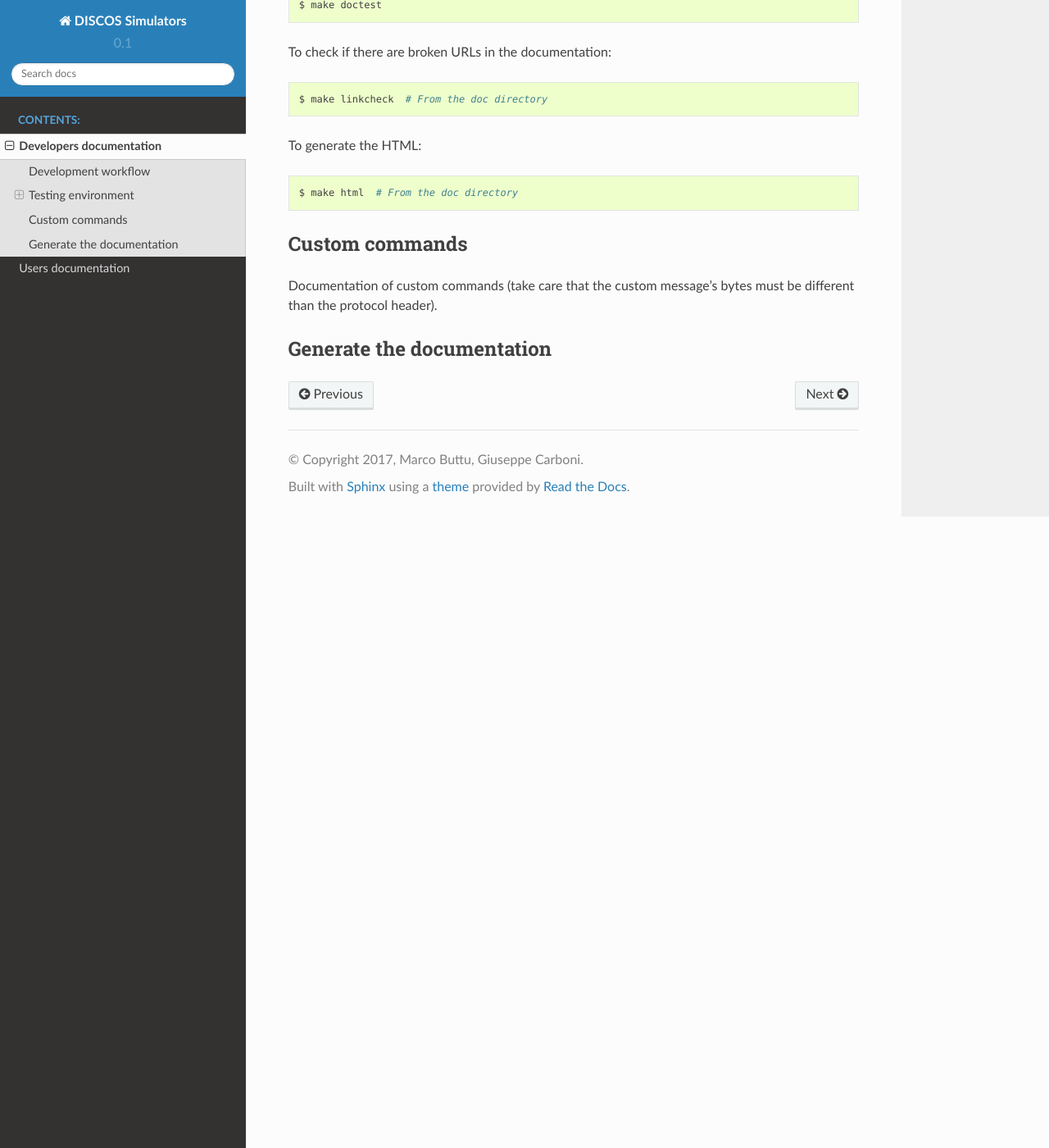
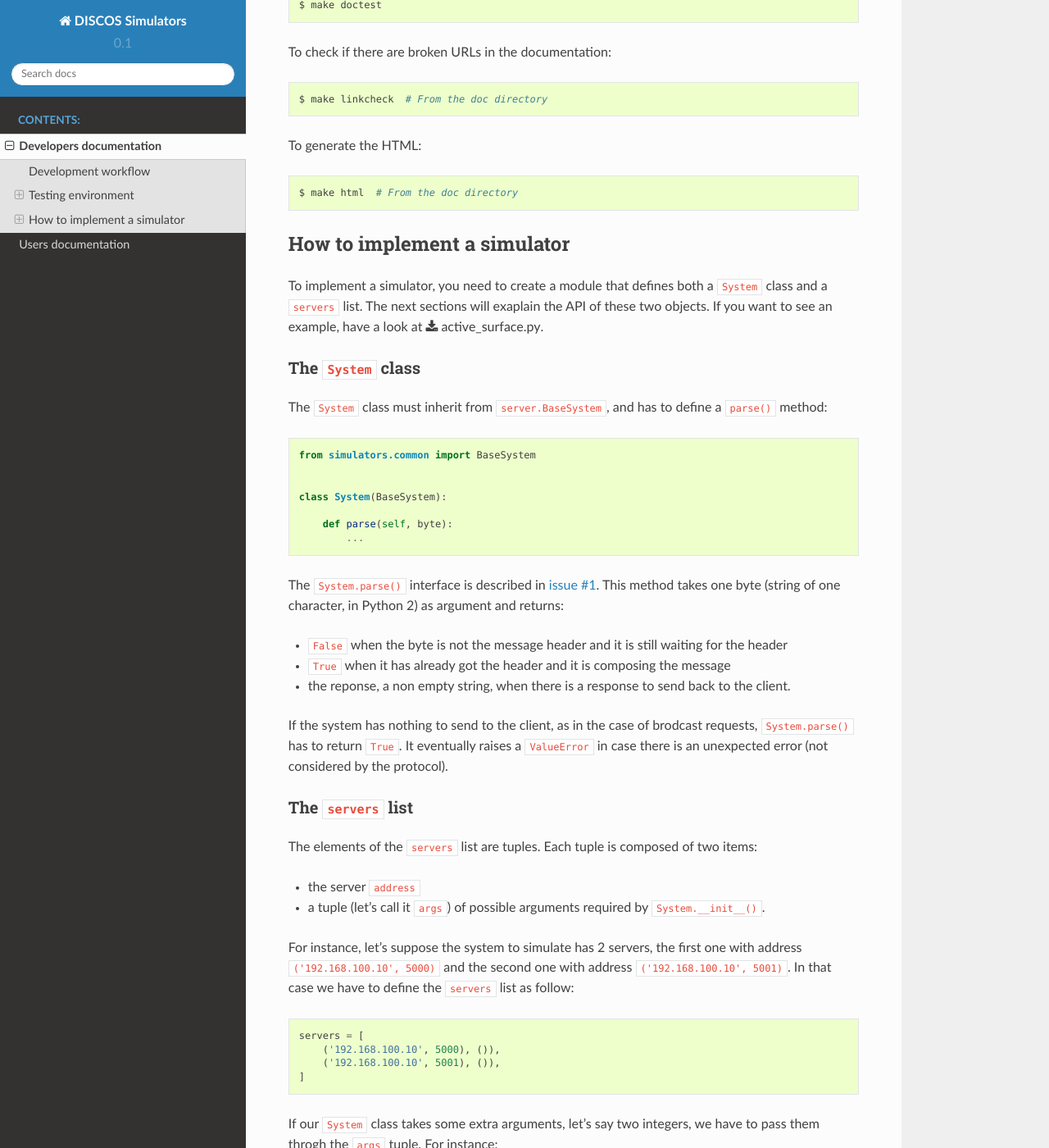
Before and after one commit to discos/simulators, a Sphinx documentation site: the page built from doc/developers.rst, in a window 1280 px wide and 1400 px high, scrolled down 2409 px. Shown: the whole window at 82% size. Built offline with Sphinx 7.4.7 and the Read the Docs theme 2.0.0, drawn with Linux system fonts in a browser that asks for light colours; some of the changed text lies outside the part shown.

Commit message:
Fix #49: write the whole AS simulator.

```diff
--- a/doc/developers.rst
+++ b/doc/developers.rst
@@ -34,7 +34,7 @@
 ------------
 To :ref:`unit-tests` you do not need to install any depencency.
 That is because we are using the ``unittest`` framework, included in the
-Python standard library.  But we do not want to run only the unit tests:
+Python standard library.  But we do not want to only run the unit tests:
 we want to set up an environment that allows us to check for
 suspicious code, test the code and the documentation, evaluate the testing
 coverage, and replicate the Travis-CI build locally.  To accomplish this goal
@@ -83,7 +83,7 @@
 
 .. code-block:: shell
 
-   $ python -m unittest discover tests
+   $ python -m unittest discover -b tests
 
 
 Check the testing coverage
@@ -94,7 +94,7 @@
 
 .. code-block:: shell
 
-   $ coverage run -m unittest discover tests
+   $ coverage run -m unittest discover -b tests
 
 Now you can generate an HTML report:
 
@@ -146,12 +146,95 @@
    $ make html  # From the doc directory
 
 
-Custom commands
-===============
-Documentation of custom commands (take care that
-the custom message's bytes must be different than the
-protocol header).
+How to implement a simulator
+============================
+To implement a simulator, you need to create a module that
+defines both a ``System`` class and a ``servers`` list.  The next
+sections will exaplain the API of these two objects.
+If you want to see an example, have a look at
+:download:`active_surface.py <../simulators/active_surface.py>`.
+
+The ``System`` class
+--------------------
+The ``System`` class must inherit from ``server.BaseSystem``, and
+has to define a ``parse()`` method::
+
+    from simulators.common import BaseSystem
 
 
-Generate the documentation
-==========================
+    class System(BaseSystem):
+
+        def parse(self, byte):
+            ...
+
+The ``System.parse()`` interface is described in `issue #1
+<https://github.com/discos/simulators/issues/1>`__.  This method takes one byte
+(string of one character, in Python 2) as argument and returns:
+
+* ``False`` when the byte is not the message header and it is still waiting for the header
+* ``True`` when it has already got the header and it is composing the message
+* the reponse, a non empty string, when there is a response to send back to the
+  client.
+
+If the system has nothing to send to the client, as in the case of brodcast
+requests, ``System.parse()`` has to return ``True``.
+It eventually raises a ``ValueError`` in case there is an unexpected error (not
+considered by the protocol).
+
+
+The ``servers`` list
+--------------------
+The elements of the ``servers`` list are tuples.  Each tuple is composed
+of two items:
+
+* the server ``address``
+* a tuple (let's call it ``args``) of possible arguments required
+  by ``System.__init__()``.
+
+For instance, let's suppose the system to simulate has 2
+servers, the first one with address ``('192.168.100.10', 5000)`` and the
+second one with address ``('192.168.100.10', 5001)``.  In that case we have
+to define the ``servers`` list as follow::
+
+
+    servers = [
+        ('192.168.100.10', 5000), ()),
+        ('192.168.100.10', 5001), ()),
+    ]
+
+If our ``System`` class takes some extra arguments, let's say two integers,
+we have to pass them throgh the ``args`` tuple.  For instance::
+
+    servers = [
+        ('192.168.100.10', 5000), (10, 20)),
+        ('192.168.100.10', 5001), (4, 5)),
+    ]
+
+If you want to see another example, have a look at the
+:download:`active_surface.py <../simulators/active_surface.py>` module.
+The active surface system is composed of 96 servers, and in fact its
+``servers`` list in defined in the following way::
+
+    servers = []
+    for i in range(96):  # 96 servers
+        address = ('127.0.0.1', 11000 + s)
+        servers.append((address, ()))  # No extra arguments
+
+
+Custom commands
+---------------
+Custom commands are useful in several use cases.  For instance,
+let's suppose we want the simulator to reproduce some error conditions
+by changing the ``System`` state.  We just need to define a method that
+starts with double underscore.  I.e::
+
+    class System(BaseSystem):
+
+        def __generate_error_x(self):
+            # Change the state of the System
+            ...
+
+After implementing this method, the clients are able to call it
+by sending the custom command ``$__generate_error_x!``.  We can
+also define methods with parameters.  In this case the custom
+command will be in the form ``$__command:par1,par2,par3!``.
--- a/setup.py
+++ b/setup.py
@@ -7,9 +7,8 @@
     name='discos-simulators',
     version='0.1',
     description='Simulators for the DISCOS project',
-    packages=[
-        'simulators',
-    ],
+    packages=['simulators'],
+    scripts=['scripts/discos-simulator'],
     license='GPL',
     platforms='all',
     classifiers=[
```
Also changed, not shown: doc/users.rst (+22 -0 lines), 6 other files.
